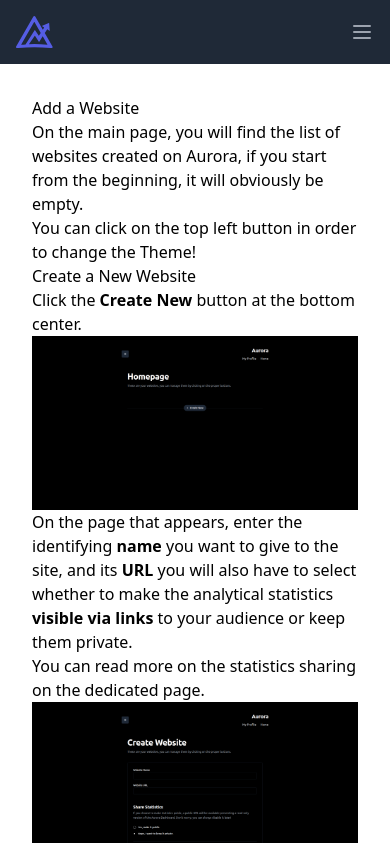
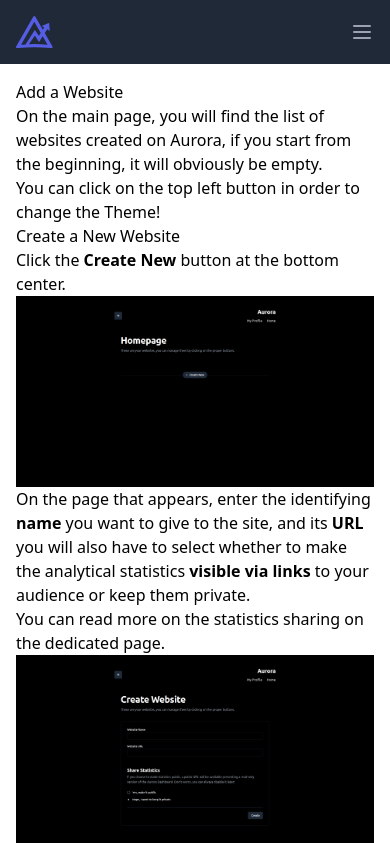
Before and after one commit to afonsojramos/useaurora.app, a Next.js app: page /docs/getting-started/add-a-website in a window 390 px wide. Shown: the top 843 px of the page. Built offline with nearby package versions, Linux system fonts and the light colour scheme; what @tailwindcss/typography would draw is missing.

Commit message:
changed padding

```diff
--- a/components/BaseLayout.js
+++ b/components/BaseLayout.js
@@ -88,7 +88,7 @@ export const BaseLayout = ({ frontMatter, children, ...rest }) => {
     <div className="flex flex-col">
       <Navbar />
 
-      <div className="flex justify-center p-8 sm:p-16">
+      <div className="flex justify-center p-4 sm:p-16">
         <div className="h-10 bg-red-600"></div>
 
         <div className="flex justify-between w-full max-w-4xl sm:px-4 lg:px-8">
```
